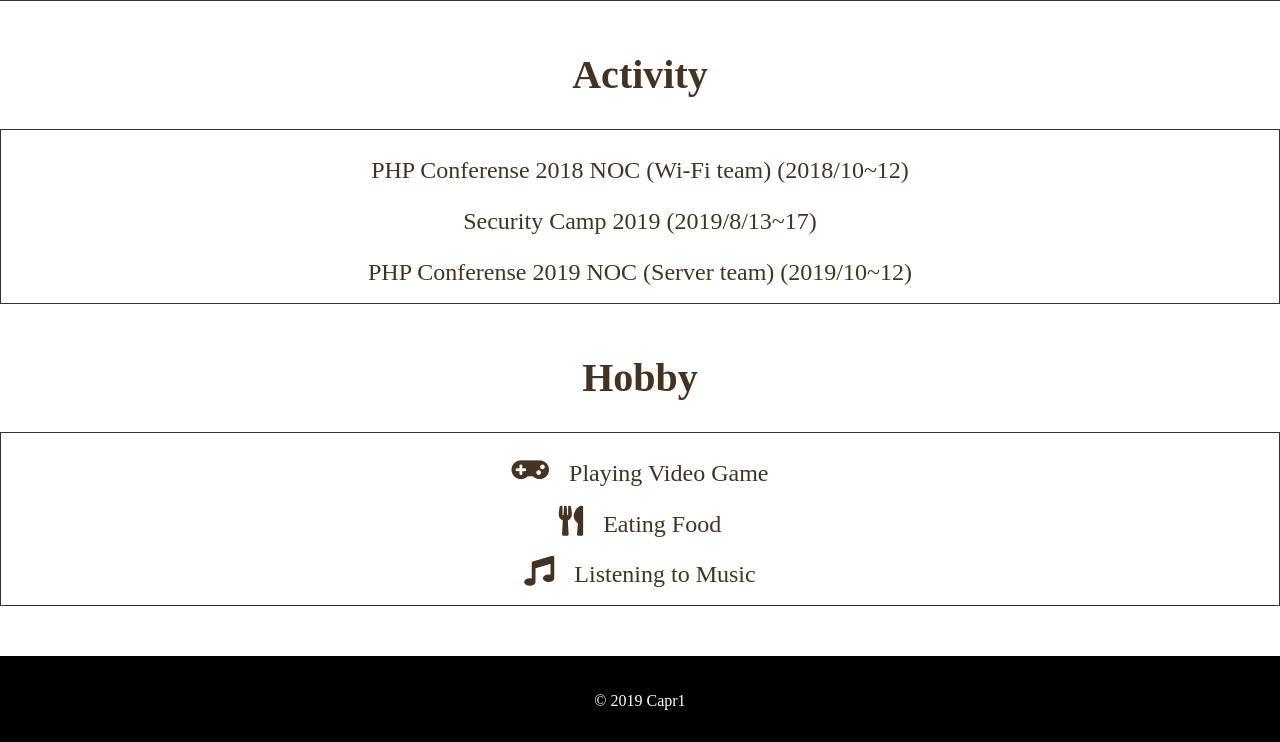
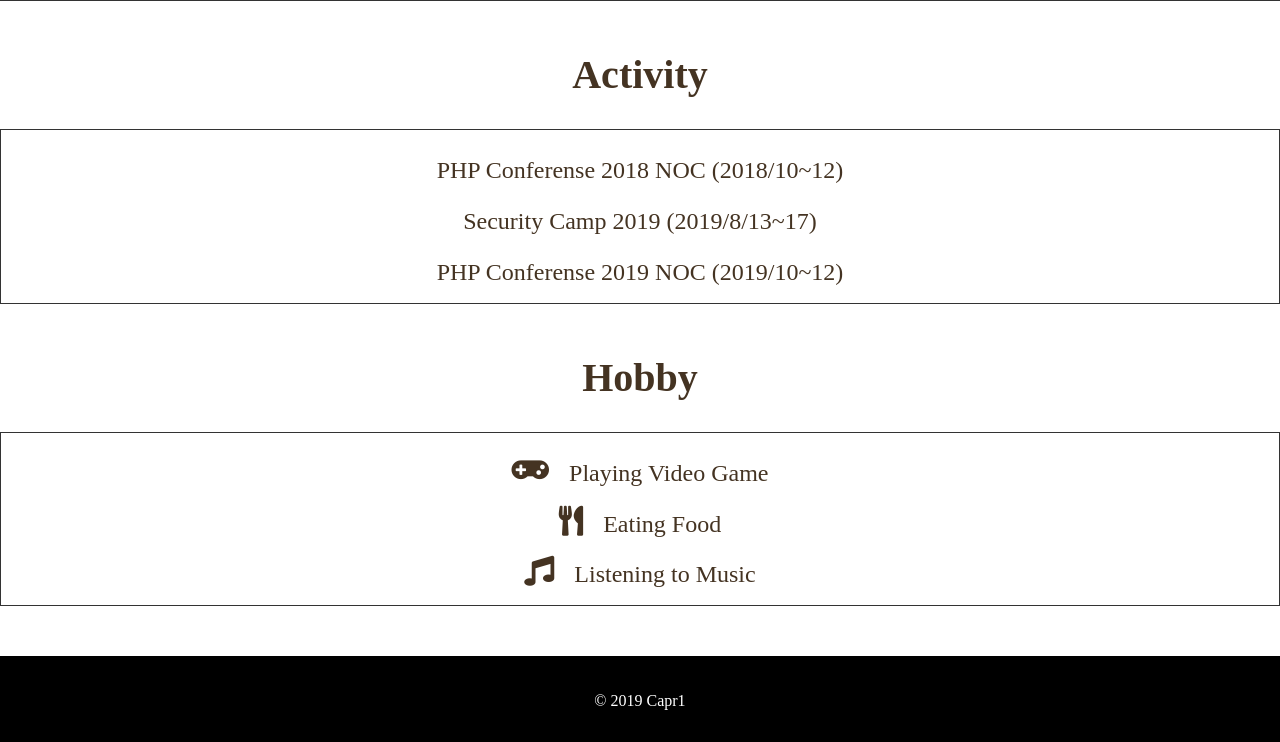
Before and after one commit to KazuyaMatsunaga/Capr1-site, a plain HTML site: page src/index.html in a window 1280 px wide. Shown: the part 1648-2390 px from the top of the page. Drawn offline with Linux system fonts and the light colour scheme; some packages are replaced by stand-ins of ours.

Commit message:
change activity

```diff
--- a/src/index.html
+++ b/src/index.html
@@ -133,9 +133,9 @@
     <div class="activity-wrapper">
       <h2>Activity</h2>
       <ul class="interest-list" style="padding: 10px; margin-bottom: 10px; border: 1px solid #333333;">
-        <li>PHP Conferense 2018 NOC (Wi-Fi team) (2018/10~12)</li>
+        <li>PHP Conferense 2018 NOC (2018/10~12)</li>
         <li>Security Camp 2019 (2019/8/13~17)</li>
-        <li>PHP Conferense 2019 NOC (Server team) (2019/10~12)</li>
+        <li>PHP Conferense 2019 NOC (2019/10~12)</li>
       </ul>
     </div>
 
```
